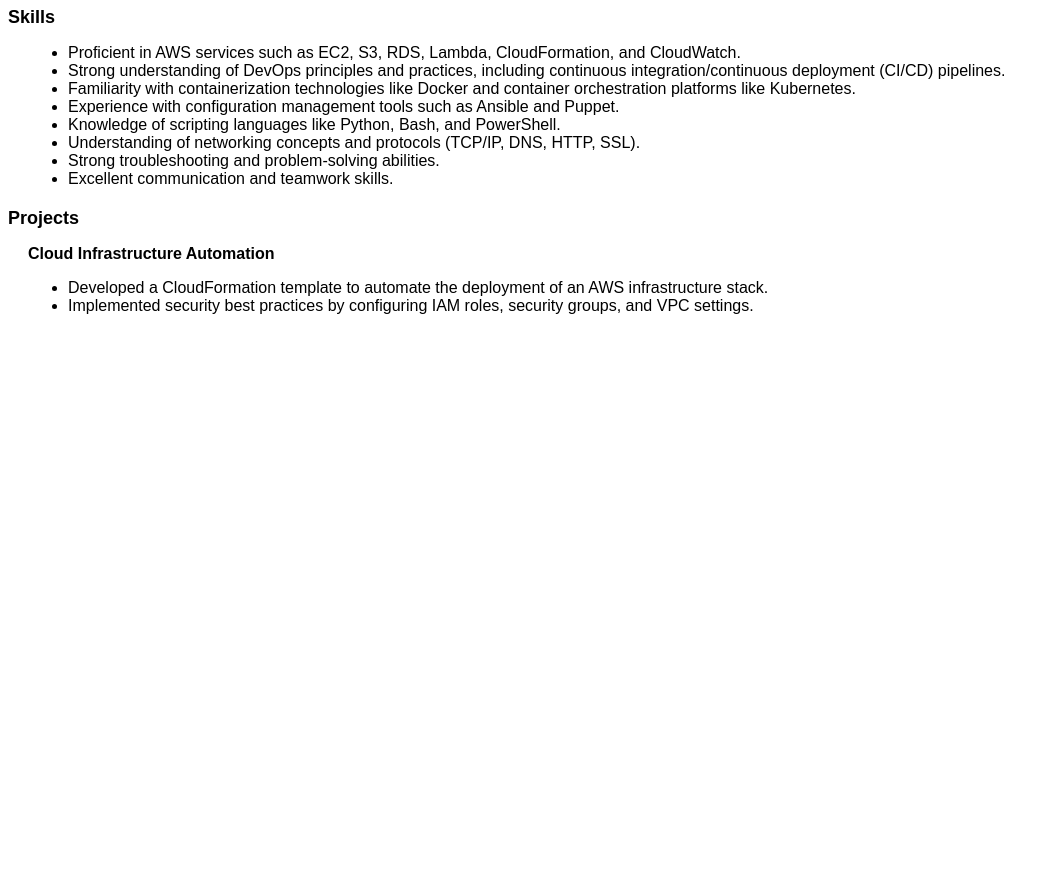
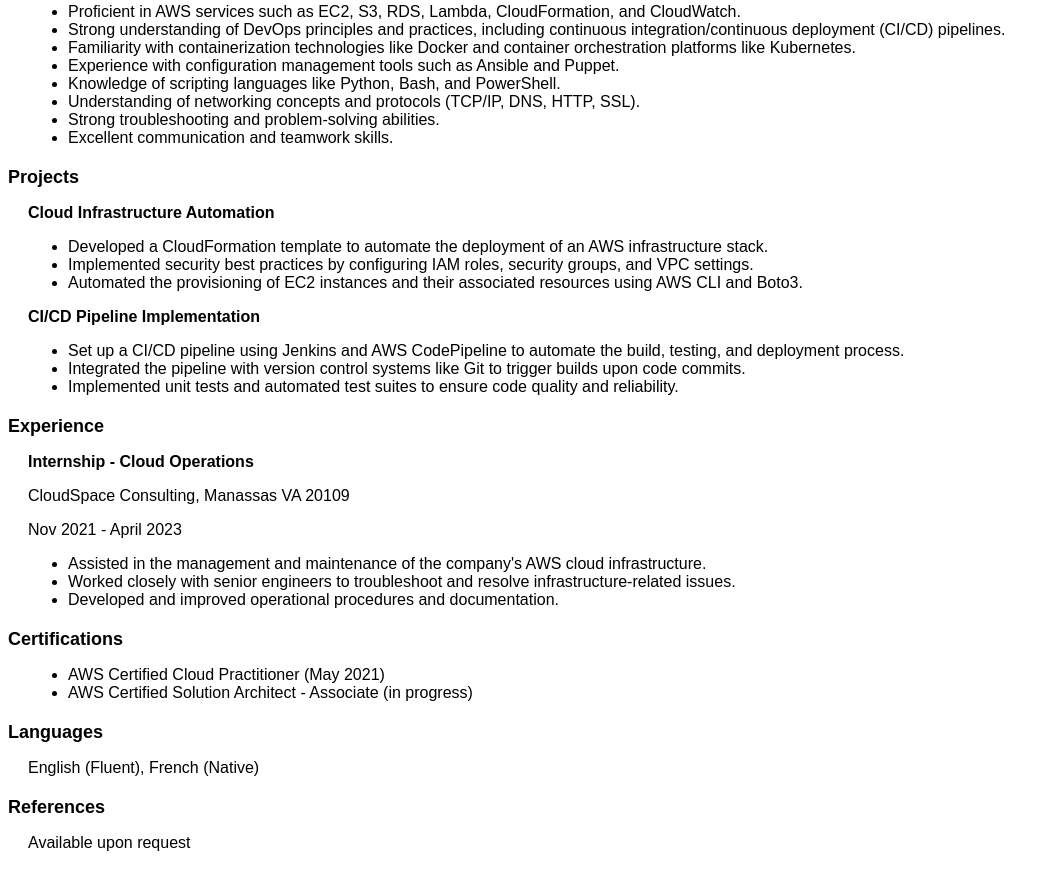
Before and after one commit to aazonpil/Remo-DevOps-Repo, a plain HTML site: page my-resume.html in a window 1280 px wide. Shown: the part 452-1324 px from the top of the page, without its empty margins (0-1059 px from the left). Before the commit the page ends 800 px from the top, so only its background shows below. Drawn offline with Linux system fonts and the light colour scheme.

Commit message:
full length version

```diff
--- a/my-resume.html
+++ b/my-resume.html
@@ -42,16 +42,10 @@
   </style>
 </head>
 <body>
-  <h1>Arnaud A. Lemoge - Junior AWS Cloud DevOps Engineer</h1>
-
-  <div class="section">
-    <h2 class="section-title">Contact Information</h2>
-    <div class="section-content">
-      <p>Lowell, Massachusetts</p>
-      <p>Phone: (123) 456-7890</p>
-      <p>Email: arnaudlemoge@email.com</p>
-    </div>
-  </div>
+  <h1>Arnaud A. Lemoge</h1>
+  <p>Lowell, Massachusetts</p>
+  <p>Phone: (123) 456-7890</p>
+  <p>Email: arnaudlemoge@email.com</p>
 
   <div class="section">
     <h2 class="section-title">Objective</h2>
@@ -93,3 +87,59 @@
         <ul>
           <li>Developed a CloudFormation template to automate the deployment of an AWS infrastructure stack.</li>
           <li>Implemented security best practices by configuring IAM roles, security groups, and VPC settings.</li>
+          <li>Automated the provisioning of EC2 instances and their associated resources using AWS CLI and Boto3.</li>
+        </ul>
+      </div>
+
+      <div class="project-item">
+        <p><strong>CI/CD Pipeline Implementation</strong></p>
+        <ul>
+          <li>Set up a CI/CD pipeline using Jenkins and AWS CodePipeline to automate the build, testing, and deployment process.</li>
+          <li>Integrated the pipeline with version control systems like Git to trigger builds upon code commits.</li>
+          <li>Implemented unit tests and automated test suites to ensure code quality and reliability.</li>
+        </ul>
+      </div>
+    </div>
+  </div>
+
+  <div class="section">
+    <h2 class="section-title">Experience</h2>
+    <div class="section-content">
+      <div class="experience-item">
+        <p><strong>Internship - Cloud Operations</strong></p>
+        <p>CloudSpace Consulting, Manassas VA 20109</p>
+        <p>Nov 2021 - April 2023</p>
+        <ul>
+          <li>Assisted in the management and maintenance of the company's AWS cloud infrastructure.</li>
+          <li>Worked closely with senior engineers to troubleshoot and resolve infrastructure-related issues.</li>
+          <li>Developed and improved operational procedures and documentation.</li>
+        </ul>
+      </div>
+    </div>
+  </div>
+
+  <div class="section">
+    <h2 class="section-title">Certifications</h2>
+    <div class="section-content">
+      <ul>
+        <li>AWS Certified Cloud Practitioner (May 2021)</li>
+        <li>AWS Certified Solution Architect - Associate (in progress)</li>
+      </ul>
+    </div>
+  </div>
+
+  <div class="section">
+    <h2 class="section-title">Languages</h2>
+    <div class="section-content">
+      <p>English (Fluent), French (Native)</p>
+    </div>
+  </div>
+
+  <div class="section">
+    <h2 class="section-title">References</h2>
+    <div class="section-content">
+      <p>Available upon request</p>
+    </div>
+  </div>
+</body>
+</html>
```
